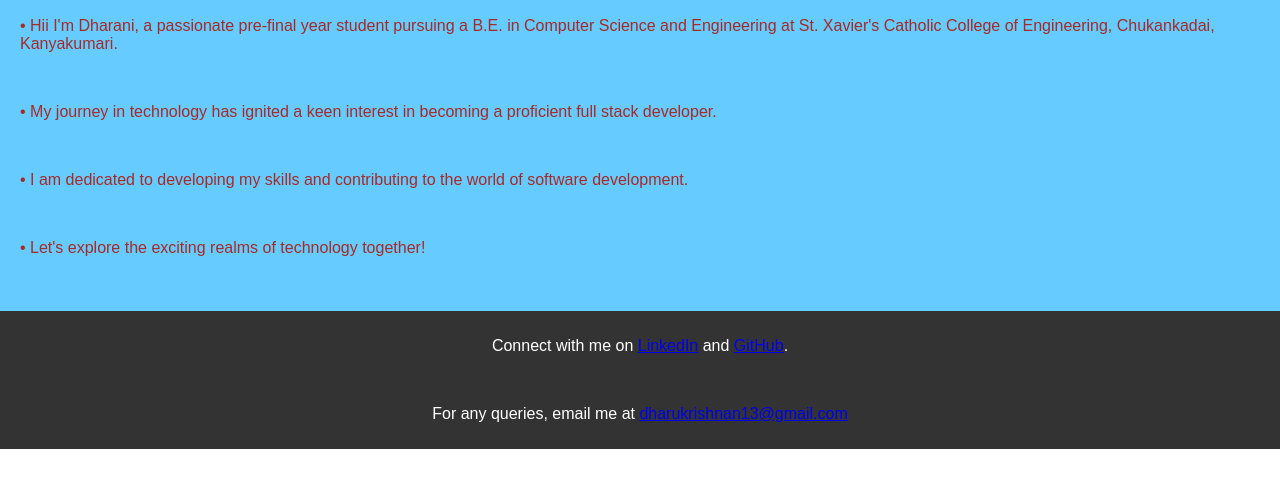
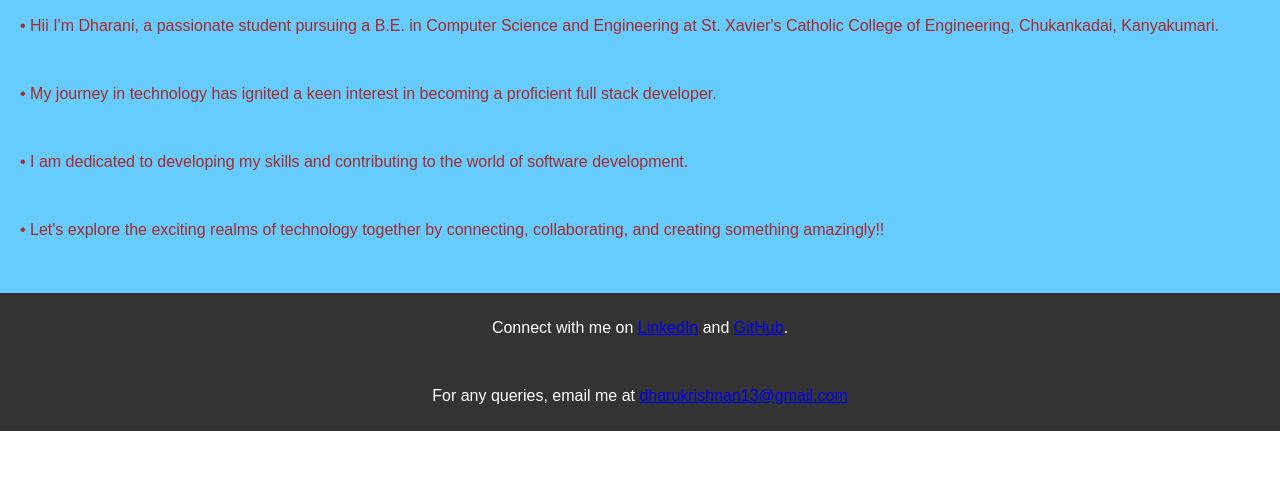
Before and after one commit to Dharu-k/Portfolio, a plain HTML site: page about.html in a window 1280 px wide. Shown: the part 109-596 px from the top of the page. Drawn offline with Linux system fonts and the light colour scheme.

Commit message:
Update about.html

```diff
--- a/about.html
+++ b/about.html
@@ -20,10 +20,10 @@
 
     <section id="about">
         <h2>About Me</h2>
-        <p style="color: brown;">• Hii I'm Dharani, a passionate pre-final year student pursuing a B.E. in Computer Science and Engineering at St. Xavier's Catholic College of Engineering, Chukankadai, Kanyakumari.</p><br>
+        <p style="color: brown;">• Hii I'm Dharani, a passionate student pursuing a B.E. in Computer Science and Engineering at St. Xavier's Catholic College of Engineering, Chukankadai, Kanyakumari.</p><br>
         <p style="color: brown;">• My journey in technology has ignited a keen interest in becoming a proficient full stack developer.</p><br>
         <p style="color: brown;">• I am dedicated to developing my skills and contributing to the world of software development.</p><br>
-        <p style="color: brown;">• Let's explore the exciting realms of technology together!</p><br>
+        <p style="color: brown;">• Let's explore the exciting realms of technology together by connecting, collaborating, and creating something amazingly!! </p><br>
     </section>
 
     <footer>
```
